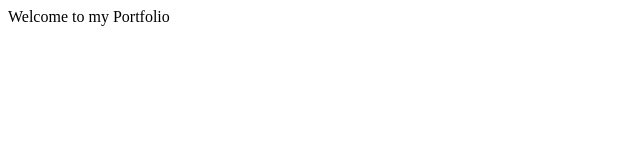
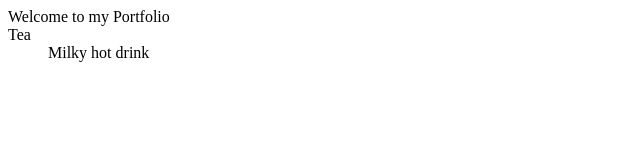
Before and after one commit to sheki5/web-portfolio, a plain HTML site: page index.html in a window 1280 px wide. Shown: the whole page, without its empty margins (0-640 px from the left). Drawn offline with Linux system fonts and the light colour scheme.

Commit message:
Update index.html

```diff
--- a/index.html
+++ b/index.html
@@ -4,5 +4,7 @@
   </head>
   <body>
     Welcome to my Portfolio
+    <dt>Tea </dt>
+ <dd>Milky hot drink</dd>
   </body>
 </html>
```
